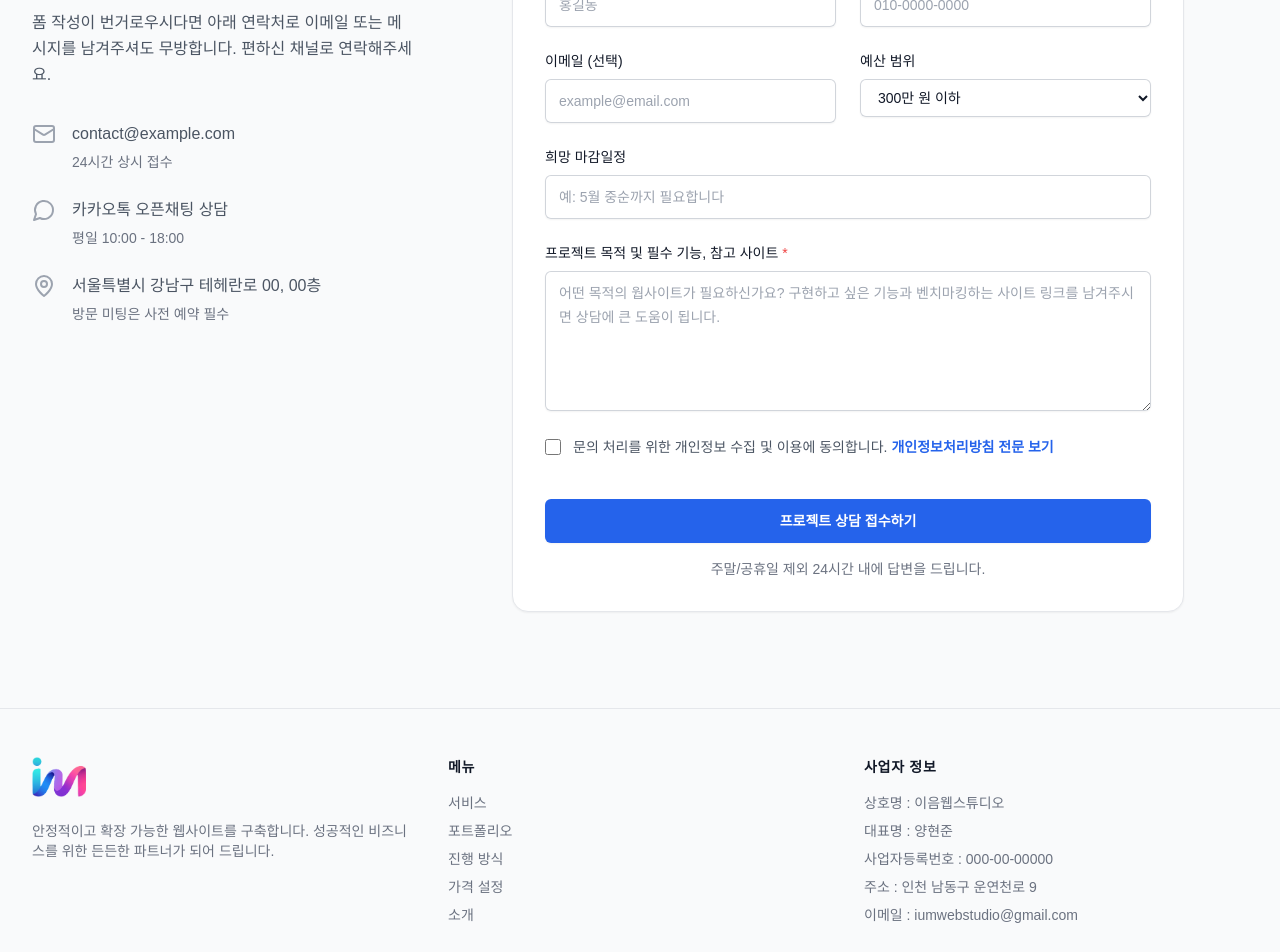
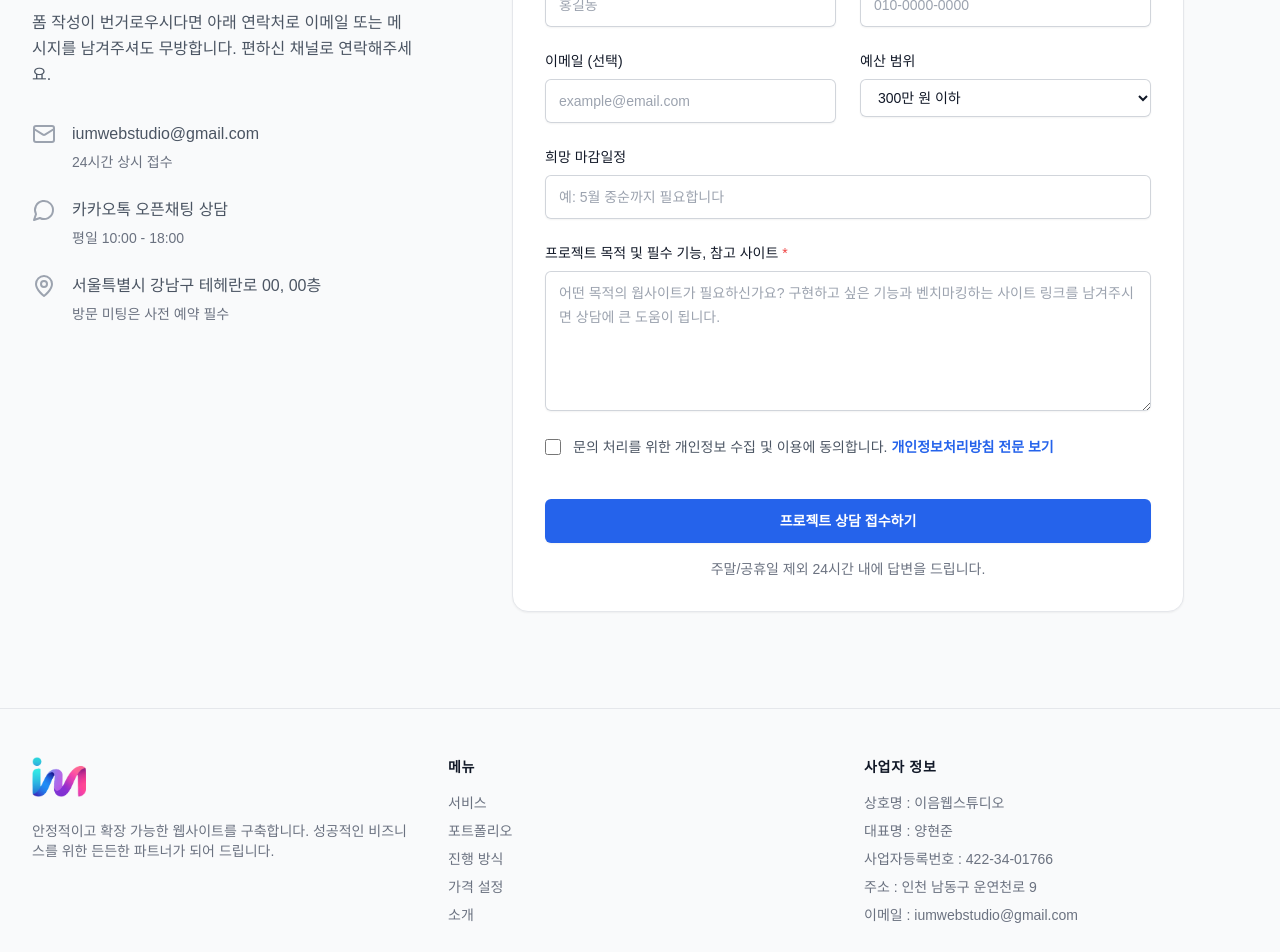
Before and after one commit to yang960920/WebSiteBuild, a Next.js app: page /contact in a window 1280 px wide. Shown: the part 440-1392 px from the top of the page. Built offline with nearby package versions, Linux system fonts and the light colour scheme.

Commit message:
이메일 및 사업자 수정

```diff
--- a/src/app/contact/page.tsx
+++ b/src/app/contact/page.tsx
@@ -43,8 +43,8 @@ export default function ContactPage() {
                                     <Mail className="h-7 w-6 text-gray-400" aria-hidden="true" />
                                 </dt>
                                 <dd>
-                                    <a className="hover:text-gray-900 dark:hover:text-white" href="mailto:contact@example.com">
-                                        contact@example.com
+                                    <a className="hover:text-gray-900 dark:hover:text-white" href="mailto:iumwebstudio@gmail.com">
+                                        iumwebstudio@gmail.com
                                     </a>
                                     <p className="text-sm mt-1 text-gray-500">24시간 상시 접수</p>
                                 </dd>
--- a/src/components/Footer.tsx
+++ b/src/components/Footer.tsx
@@ -57,7 +57,7 @@ export default function Footer() {
                         <ul className="mt-4 text-sm text-gray-500 dark:text-gray-400 space-y-2">
                             <li>상호명 : 이음웹스튜디오</li>
                             <li>대표명 : 양현준</li>
-                            <li>사업자등록번호 : 000-00-00000</li>
+                            <li>사업자등록번호 : 422-34-01766</li>
                             <li>주소 : 인천 남동구 운연천로 9 </li>
                             <li>이메일 : iumwebstudio@gmail.com</li>
                         </ul>
```
